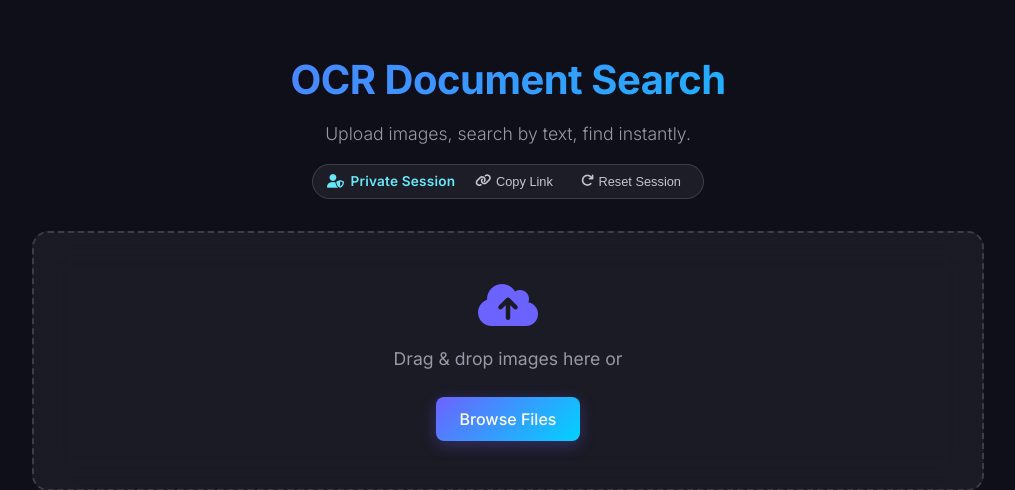
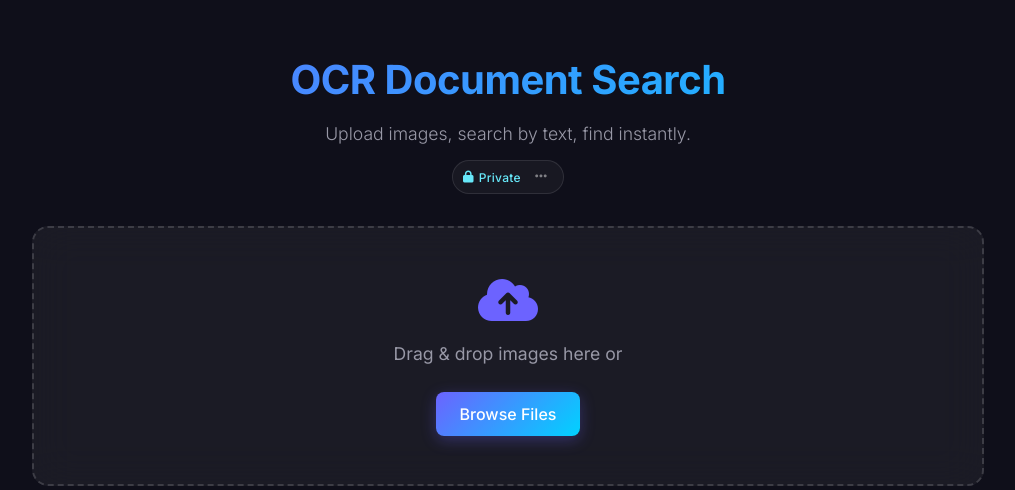
Before and after one commit to Princeguptaa/GooglePhotos, a Flask app: page / in a window 1280 px wide. Shown: the top 490 px of the page, without its empty margins (132-1147 px from the left). Run offline with Flask 3, Linux system fonts and the light colour scheme; data comes from the database, SQL or seed files in the repository; data that the repository does not hold is empty; some libraries are stand-ins or nearby versions.

Commit message:
Simplify session bar: collapse Copy Link/Reset into overflow menu, keep Private badge small

```diff
--- a/static/css/style.css
+++ b/static/css/style.css
@@ -627,42 +627,88 @@ body {
 .session-badge-container {
     display: inline-flex;
     align-items: center;
-    gap: 0.75rem;
-    margin-top: 1rem;
-    padding: 0.35rem 0.85rem;
-    background: rgba(255, 255, 255, 0.06);
-    border: 1px solid rgba(255, 255, 255, 0.14);
+    gap: 0.5rem;
+    margin-top: 0.75rem;
+    padding: 0.25rem 0.6rem;
+    background: rgba(255, 255, 255, 0.04);
+    border: 1px solid rgba(255, 255, 255, 0.10);
     border-radius: 9999px;
-    font-size: 0.85rem;
+    font-size: 0.78rem;
 }
 
 .session-badge {
     color: #67e8f9;
     display: flex;
     align-items: center;
-    gap: 0.4rem;
-    font-weight: 600;
-    letter-spacing: 0.2px;
+    gap: 0.3rem;
+    font-weight: 500;
+    font-size: 0.75rem;
+    letter-spacing: 0.3px;
 }
 
-.session-action-btn {
+.session-menu-wrapper {
+    position: relative;
+}
+
+.session-menu-btn {
+    background: transparent;
+    border: none;
+    color: rgba(255, 255, 255, 0.45);
+    font-size: 0.85rem;
+    cursor: pointer;
+    width: 24px;
+    height: 24px;
+    border-radius: 50%;
+    display: flex;
+    align-items: center;
+    justify-content: center;
+    transition: var(--transition);
+}
+
+.session-menu-btn:hover {
+    color: rgba(255, 255, 255, 0.8);
+    background: rgba(255, 255, 255, 0.10);
+}
+
+.session-dropdown {
+    position: absolute;
+    top: calc(100% + 6px);
+    right: 0;
+    background: rgba(28, 28, 38, 0.97);
+    border: 1px solid rgba(255, 255, 255, 0.12);
+    border-radius: 10px;
+    box-shadow: 0 8px 24px rgba(0, 0, 0, 0.4);
+    min-width: 160px;
+    padding: 0.35rem 0;
+    z-index: 100;
+    backdrop-filter: blur(12px);
+    -webkit-backdrop-filter: blur(12px);
+    animation: fadeIn 0.15s ease-out;
+}
+
+.session-dropdown.hidden {
+    display: none;
+}
+
+.session-dropdown-item {
+    display: flex;
+    align-items: center;
+    gap: 0.5rem;
+    width: 100%;
+    padding: 0.5rem 0.85rem;
     background: transparent;
     border: none;
     color: #c4c4d4;
     font-size: 0.8rem;
-    font-weight: 500;
+    font-family: inherit;
     cursor: pointer;
-    display: flex;
-    align-items: center;
-    gap: 0.3rem;
-    padding: 0.2rem 0.5rem;
-    border-radius: 6px;
-    transition: var(--transition);
+    transition: background 0.15s, color 0.15s;
+    text-align: left;
 }
 
-.session-action-btn:hover {
+.session-dropdown-item:hover {
+    background: rgba(255, 255, 255, 0.08);
     color: #ffffff;
-    background: rgba(255, 255, 255, 0.12);
 }
 
 .thumbnail-header {
--- a/static/js/app.js
+++ b/static/js/app.js
@@ -39,6 +39,26 @@ document.addEventListener('DOMContentLoaded', () => {
     const loadSampleBtn = document.getElementById('load-sample-btn');
     const newSessionBtn = document.getElementById('new-session-btn');
     const copySessionBtn = document.getElementById('copy-session-btn');
+    const sessionMenuToggle = document.getElementById('session-menu-toggle');
+    const sessionMenuDropdown = document.getElementById('session-menu-dropdown');
+
+    // Session menu toggle
+    if (sessionMenuToggle && sessionMenuDropdown) {
+        sessionMenuToggle.addEventListener('click', (e) => {
+            e.stopPropagation();
+            const isOpen = !sessionMenuDropdown.classList.contains('hidden');
+            sessionMenuDropdown.classList.toggle('hidden');
+            sessionMenuToggle.setAttribute('aria-expanded', !isOpen);
+        });
+        document.addEventListener('click', () => {
+            sessionMenuDropdown.classList.add('hidden');
+            sessionMenuToggle.setAttribute('aria-expanded', 'false');
+        });
+        sessionMenuDropdown.addEventListener('click', () => {
+            sessionMenuDropdown.classList.add('hidden');
+            sessionMenuToggle.setAttribute('aria-expanded', 'false');
+        });
+    }
 
     const searchInput = document.getElementById('search-input');
     const resultsArea = document.getElementById('results-area');
--- a/templates/index.html
+++ b/templates/index.html
@@ -24,14 +24,21 @@
             <p class="tagline">Upload images, search by text, find instantly.</p>
             <div class="session-badge-container">
                 <span class="session-badge" title="Your documents are private to this browser session">
-                    <i class="fa-solid fa-user-shield"></i> Private Session
+                    <i class="fa-solid fa-lock"></i> Private
                 </span>
-                <button id="copy-session-btn" class="session-action-btn" title="Copy shareable link to open this session on other devices or tabs">
-                    <i class="fa-solid fa-link"></i> Copy Link
-                </button>
-                <button id="new-session-btn" class="session-action-btn" title="Start a fresh empty session">
-                    <i class="fa-solid fa-arrow-rotate-right"></i> Reset Session
-                </button>
+                <div class="session-menu-wrapper">
+                    <button id="session-menu-toggle" class="session-menu-btn" title="Session options" aria-label="Session options" aria-expanded="false">
+                        <i class="fa-solid fa-ellipsis"></i>
+                    </button>
+                    <div id="session-menu-dropdown" class="session-dropdown hidden">
+                        <button id="copy-session-btn" class="session-dropdown-item" title="Copy shareable link">
+                            <i class="fa-solid fa-link"></i> Copy Link
+                        </button>
+                        <button id="new-session-btn" class="session-dropdown-item" title="Start a fresh empty session">
+                            <i class="fa-solid fa-arrow-rotate-right"></i> Reset Session
+                        </button>
+                    </div>
+                </div>
             </div>
         </div>
     </header>
```
